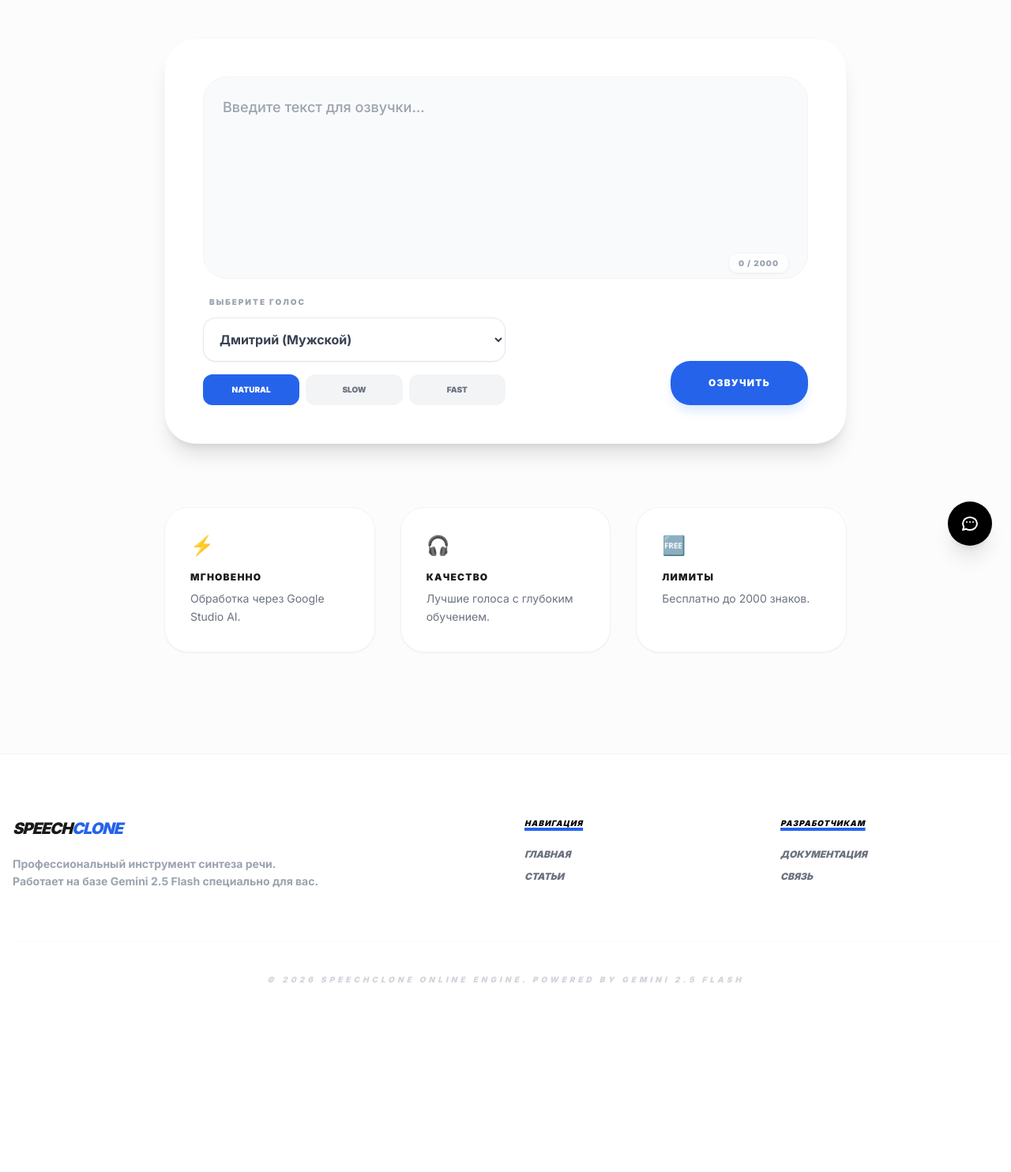
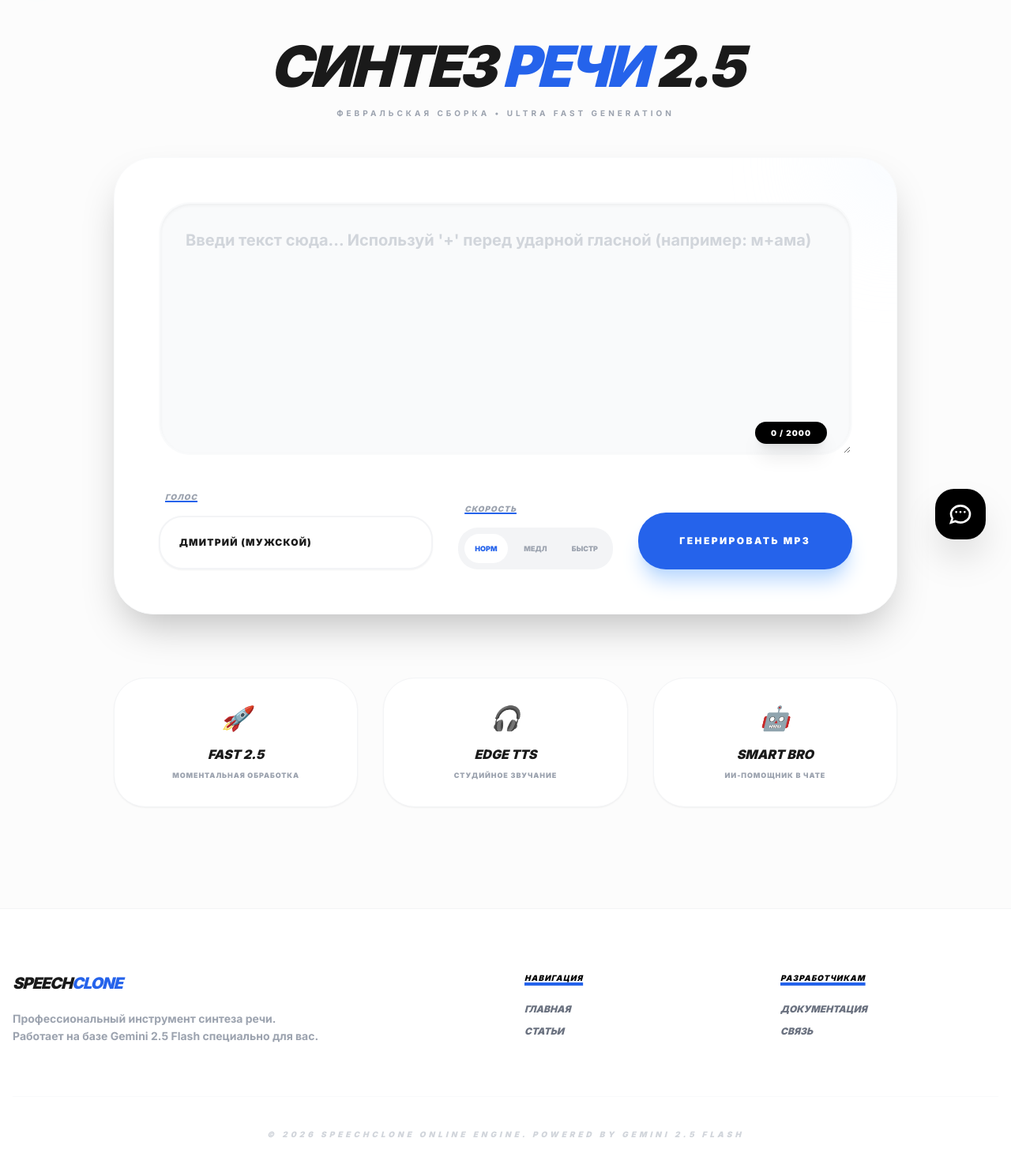
Before and after one commit to olvereal-cpu/speech-clone, a FastAPI app: page / in a window 1280 px wide. Shown: the part 85-1569 px from the top of the page at 79% size. Before the commit the page ends 1329 px from the top, so only its background shows below. Run offline with FastAPI, Linux system fonts and the light colour scheme; some libraries are stand-ins or nearby versions.

Commit message:
Update index.html

```diff
--- a/templates/index.html
+++ b/templates/index.html
@@ -1,184 +1,165 @@
 {% extends "base.html" %}
 
 {% block content %}
-<main class="max-w-4xl mx-auto px-4 py-12">
-    <!-- Блок генерации аудио -->
-    <section class="bg-white rounded-[40px] shadow-xl p-8 md:p-12 border border-gray-50 animate-fade-in">
-        <textarea id="textInput" maxlength="2000" class="w-full h-64 p-6 bg-gray-50 border border-gray-100 rounded-[30px] outline-none focus:ring-4 focus:ring-blue-100 text-lg resize-none transition-all font-medium" placeholder="Введите текст для озвучки..."></textarea>
+<main class="max-w-5xl mx-auto px-4 py-12 animate-fade-in">
+    <!-- ЗАГОЛОВОК -->
+    <div class="text-center mb-12">
+        <h1 class="text-5xl md:text-7xl font-black tracking-tighter mb-4 italic uppercase leading-none">Синтез <span class="text-blue-600">речи</span> 2.5</h1>
+        <p class="text-gray-400 font-bold text-[10px] uppercase tracking-[0.4em]">Февральская сборка • Ultra Fast Generation</p>
+    </div>
 
-        <div class="text-right pr-6 -mt-10 relative z-10">
-            <span id="charCount" class="text-[10px] font-black text-gray-400 bg-white/90 px-3 py-1.5 rounded-xl shadow-sm border border-gray-100 uppercase tracking-widest">0 / 2000</span>
+    <!-- ОСНОВНОЙ МОДУЛЬ -->
+    <section class="bg-white rounded-[50px] shadow-2xl p-8 md:p-14 border border-gray-50 relative overflow-hidden">
+        <div class="absolute top-0 right-0 w-40 h-40 bg-blue-50 rounded-full -mr-20 -mt-20 blur-3xl opacity-50"></div>
+
+        <div class="relative">
+            <textarea id="text" maxlength="2000"
+                class="w-full h-80 p-8 bg-gray-50 border-2 border-transparent rounded-[40px] outline-none focus:bg-white focus:border-blue-100 text-xl font-bold shadow-inner transition-all placeholder:text-gray-300"
+                placeholder="Введи текст сюда... Используй '+' перед ударной гласной (например: м+ама)"></textarea>
+            <div class="absolute bottom-6 right-8">
+                <span id="charCount" class="px-5 py-2 bg-black text-white rounded-2xl text-[10px] font-black uppercase tracking-widest shadow-xl">0 / 2000</span>
+            </div>
         </div>
 
-        <div class="mt-8 flex flex-col md:flex-row gap-6 items-end justify-between">
-            <div class="w-full md:w-1/2">
-                <label class="text-[10px] font-black text-gray-400 uppercase mb-3 block tracking-[0.2em] ml-2">Выберите голос</label>
-                <select id="voiceSelect" class="w-full p-4 bg-white border border-gray-200 rounded-2xl outline-none shadow-sm font-bold text-gray-700 cursor-pointer focus:border-blue-500 transition-all mb-4">
-                    <optgroup label="🇷🇺 Русский">
-                        <option value="ru-RU-DmitryNeural">Дмитрий (Мужской)</option>
-                        <option value="ru-RU-SvetlanaNeural">Светлана (Женский)</option>
-                        <option value="ru-RU-DariyaNeural">Дарья (Женский)</option>
-                        <option value="ru-RU-EkaterinaNeural">Екатерина (Женский)</option>
-                    </optgroup>
-                    <optgroup label="🇰🇿 Қазақша">
-                        <option value="kk-KZ-AigulNeural">Айгүл (Женский)</option>
-                        <option value="kk-KZ-DauletNeural">Дәулет (Мужской)</option>
-                    </optgroup>
-                    <optgroup label="🇺🇸 English">
-                        <option value="en-US-GuyNeural">Guy (Male)</option>
-                        <option value="en-US-JennyNeural">Jenny (Female)</option>
-                        <option value="en-US-AriaNeural">Aria (Female)</option>
-                    </optgroup>
-                    <optgroup label="🇺🇦 Українська">
-                        <option value="uk-UA-OstapNeural">Остап (Чоловічий)</option>
-                        <option value="uk-UA-PolinaNeural">Поліна (Жіночий)</option>
-                    </optgroup>
+        <!-- НАСТРОЙКИ ГОЛОСА -->
+        <div class="mt-10 grid grid-cols-1 md:grid-cols-12 gap-8 items-end">
+            <div class="md:col-span-5">
+                <label class="text-[10px] font-black text-gray-400 uppercase mb-4 block tracking-widest ml-2 italic underline decoration-blue-600 decoration-2">Голос</label>
+                <select id="voice" class="w-full p-6 bg-white border-2 border-gray-100 rounded-[30px] font-black text-xs uppercase tracking-widest outline-none focus:border-blue-600 appearance-none cursor-pointer transition-all shadow-sm">
+                    <option value="ru-RU-DmitryNeural">Дмитрий (Мужской)</option>
+                    <option value="ru-RU-SvetlanaNeural">Светлана (Женский)</option>
+                    <option value="ru-RU-YuryNeural">Юрий (Классика)</option>
+                    <option value="ru-RU-EkaterinaNeural">Екатерина (Нежный)</option>
+                    <option value="kk-KZ-DauletNeural">Даулет (KZ)</option>
                 </select>
+            </div>
 
-                <div class="grid grid-cols-3 gap-2">
-                    <label class="cursor-pointer">
-                        <input type="radio" name="mode" value="natural" class="peer hidden" checked>
-                        <div class="peer-checked:bg-blue-600 peer-checked:text-white bg-gray-100 text-gray-500 py-3 rounded-xl text-center text-[10px] font-black uppercase transition-all">Natural</div>
-                    </label>
-                    <label class="cursor-pointer">
-                        <input type="radio" name="mode" value="slow" class="peer hidden">
-                        <div class="peer-checked:bg-blue-600 peer-checked:text-white bg-gray-100 text-gray-500 py-3 rounded-xl text-center text-[10px] font-black uppercase transition-all">Slow</div>
-                    </label>
-                    <label class="cursor-pointer">
-                        <input type="radio" name="mode" value="fast" class="peer hidden">
-                        <div class="peer-checked:bg-blue-600 peer-checked:text-white bg-gray-100 text-gray-500 py-3 rounded-xl text-center text-[10px] font-black uppercase transition-all">Fast</div>
-                    </label>
+            <div class="md:col-span-3">
+                <label class="text-[10px] font-black text-gray-400 uppercase mb-4 block tracking-widest ml-2 italic underline decoration-blue-600 decoration-2">Скорость</label>
+                <div class="flex gap-2 p-2 bg-gray-100 rounded-[25px]">
+                    <label class="flex-1 cursor-pointer"><input type="radio" name="mode" value="natural" class="peer hidden" checked><div class="peer-checked:bg-white peer-checked:text-blue-600 py-3 rounded-[20px] text-center text-[9px] font-black uppercase transition-all text-gray-400">Норм</div></label>
+                    <label class="flex-1 cursor-pointer"><input type="radio" name="mode" value="slow" class="peer hidden"><div class="peer-checked:bg-white peer-checked:text-blue-600 py-3 rounded-[20px] text-center text-[9px] font-black uppercase transition-all text-gray-400">Медл</div></label>
+                    <label class="flex-1 cursor-pointer"><input type="radio" name="mode" value="fast" class="peer hidden"><div class="peer-checked:bg-white peer-checked:text-blue-600 py-3 rounded-[20px] text-center text-[9px] font-black uppercase transition-all text-gray-400">Быстр</div></label>
                 </div>
             </div>
 
-            <button id="mainBtn" onclick="generateAudio()" class="w-full md:w-auto px-12 py-5 bg-blue-600 text-white rounded-[25px] font-black uppercase text-xs tracking-widest hover:bg-black transition-all shadow-lg shadow-blue-100">Озвучить</button>
+            <div class="md:col-span-4">
+                <button id="mainBtn" onclick="generateAudio()" class="w-full py-7 bg-blue-600 text-white rounded-[35px] font-black uppercase text-xs tracking-[0.2em] hover:bg-black transition-all active:scale-95 shadow-xl shadow-blue-200 hover:shadow-none">
+                    Генерировать MP3
+                </button>
+            </div>
         </div>
 
-        <div id="resultSection" class="hidden mt-10 p-6 bg-blue-50 rounded-[30px] border border-blue-100 animate-fade-in text-center">
-            <audio id="audioPlayer" controls class="w-full mb-4"></audio>
-            <a id="downloadBtn" href="#" download class="inline-block px-8 py-4 bg-black text-white rounded-2xl font-black uppercase text-[10px] tracking-widest hover:bg-blue-600 transition-all">Скачать MP3</a>
+        <!-- РЕЗУЛЬТАТ -->
+        <div id="resultSection" class="hidden mt-12 p-8 bg-blue-50 rounded-[45px] border-2 border-blue-100 animate-fade-in">
+            <div class="flex flex-col md:flex-row items-center gap-8">
+                <audio id="audioPlayer" controls class="flex-1 w-full"></audio>
+                <a id="downloadBtn" href="#" download class="px-10 py-5 bg-black text-white rounded-2xl font-black uppercase text-[10px] tracking-widest hover:bg-blue-600 transition-all shadow-xl">Скачать файл</a>
+            </div>
         </div>
     </section>
 
-    <!-- Инфо-секция -->
-    <section class="mt-20 grid md:grid-cols-3 gap-8">
-        <div class="bg-white p-8 rounded-[30px] border border-gray-100 shadow-sm">
-            <div class="text-blue-600 mb-4 text-2xl">⚡️</div>
-            <h3 class="font-black uppercase text-xs tracking-widest mb-2">Мгновенно</h3>
-            <p class="text-gray-500 text-sm leading-relaxed">Обработка через Google Studio AI.</p>
+    <!-- ПРЕИМУЩЕСТВА -->
+    <div class="mt-20 grid grid-cols-1 md:grid-cols-3 gap-8 text-center italic font-black uppercase">
+        <div class="p-8 bg-white border border-gray-100 rounded-[40px] shadow-sm hover:border-blue-200 transition-all">
+            <div class="text-3xl mb-4 text-blue-600">🚀</div>
+            <h3 class="mb-2">Fast 2.5</h3>
+            <p class="text-[9px] text-gray-400 tracking-widest not-italic">Моментальная обработка</p>
         </div>
-        <div class="bg-white p-8 rounded-[30px] border border-gray-100 shadow-sm">
-            <div class="text-blue-600 mb-4 text-2xl">🎧</div>
-            <h3 class="font-black uppercase text-xs tracking-widest mb-2">Качество</h3>
-            <p class="text-gray-500 text-sm leading-relaxed">Лучшие голоса с глубоким обучением.</p>
+        <div class="p-8 bg-white border border-gray-100 rounded-[40px] shadow-sm hover:border-blue-200 transition-all">
+            <div class="text-3xl mb-4 text-blue-600">🎧</div>
+            <h3 class="mb-2">Edge TTS</h3>
+            <p class="text-[9px] text-gray-400 tracking-widest not-italic">Студийное звучание</p>
         </div>
-        <div class="bg-white p-8 rounded-[30px] border border-gray-100 shadow-sm">
-            <div class="text-blue-600 mb-4 text-2xl">🆓</div>
-            <h3 class="font-black uppercase text-xs tracking-widest mb-2">Лимиты</h3>
-            <p class="text-gray-500 text-sm leading-relaxed">Бесплатно до 2000 знаков.</p>
+        <div class="p-8 bg-white border border-gray-100 rounded-[40px] shadow-sm hover:border-blue-200 transition-all">
+            <div class="text-3xl mb-4 text-blue-600">🤖</div>
+            <h3 class="mb-2">Smart Bro</h3>
+            <p class="text-[9px] text-gray-400 tracking-widest not-italic">ИИ-помощник в чате</p>
         </div>
-    </section>
+    </div>
 </main>
 
-<!-- Чат-виджет ИИ -->
-<div id="chat-widget" class="fixed bottom-6 right-6 z-50 flex flex-col items-end">
-    <div id="chat-window" class="hidden w-80 h-96 bg-white rounded-[30px] shadow-2xl border border-gray-100 mb-4 flex flex-col overflow-hidden animate-fade-in">
-        <div class="bg-blue-600 p-4 text-white font-black text-[10px] uppercase tracking-widest flex justify-between">
-            <span>AI Assistant (Gemini)</span>
-            <button onclick="toggleChat()">×</button>
+<!-- ВИДЖЕТ ЧАТА С GEMINI 2.5 -->
+<div id="chat-widget" class="fixed bottom-8 right-8 z-[200]">
+    <div id="chat-window" class="hidden w-80 md:w-96 h-[500px] bg-white rounded-[40px] shadow-2xl border border-gray-100 mb-6 flex flex-col overflow-hidden animate-fade-in">
+        <div class="bg-blue-600 p-6 text-white flex justify-between items-center italic font-black">
+            <span class="text-[10px] uppercase tracking-widest">Спич-Бро 2.5 Flash</span>
+            <button onclick="toggleChat()" class="text-2xl hover:rotate-90 transition-transform">&times;</button>
         </div>
-        <div id="chat-messages" class="flex-1 p-4 overflow-y-auto text-[11px] space-y-4 bg-gray-50"></div>
-        <div class="p-4 border-t border-gray-100 flex gap-2">
-            <input id="chat-input" type="text" class="flex-1 bg-gray-100 border-none rounded-xl px-3 py-2 text-[10px] outline-none" placeholder="Спросите ассистента...">
-            <button onclick="handleChat()" class="bg-blue-600 text-white p-2 rounded-xl">></button>
+        <div id="chat-messages" class="flex-1 p-6 overflow-y-auto text-[11px] space-y-4 bg-gray-50 font-bold uppercase tracking-tighter">
+            <div class="flex justify-start"><div class="bg-white p-3 rounded-2xl shadow-sm text-gray-700">Йо! Я Спич-Бро на версии 2.5. Что озвучим? 🎤</div></div>
+        </div>
+        <div class="p-4 bg-white border-t border-gray-100 flex gap-2">
+            <input id="chat-input" type="text" class="flex-1 bg-gray-50 rounded-2xl px-4 py-2 text-[10px] outline-none font-bold italic uppercase" placeholder="Задай вопрос...">
+            <button onclick="handleChat()" class="bg-black text-white w-10 h-10 rounded-xl flex items-center justify-center hover:bg-blue-600 transition-all shadow-lg">
+                <svg class="w-4 h-4" fill="none" stroke="currentColor" viewBox="0 0 24 24"><path stroke-linecap="round" stroke-linejoin="round" stroke-width="2.5" d="M14 5l7 7-7 7M5 12h14"></path></svg>
+            </button>
         </div>
     </div>
-    <button onclick="toggleChat()" class="bg-black text-white w-14 h-14 rounded-full shadow-xl flex items-center justify-center hover:scale-110 transition-all">
-        <svg class="w-6 h-6" fill="none" stroke="currentColor" viewBox="0 0 24 24"><path stroke-linecap="round" stroke-linejoin="round" stroke-width="2" d="M8 10h.01M12 10h.01M16 10h.01M21 12c0 4.418-4.03 8-9 8a9.863 9.863 0 01-4.827-1.24L3 20l1.326-3.945A7.821 7.821 0 013 12c0-4.418 4.03-8 9-8s9 3.582 9 8z"></path></svg>
+    <button onclick="toggleChat()" class="bg-black text-white w-16 h-16 rounded-[24px] shadow-2xl flex items-center justify-center hover:scale-110 transition-all hover:bg-blue-600 group">
+        <svg class="w-8 h-8 group-hover:rotate-12 transition-transform" fill="none" stroke="currentColor" viewBox="0 0 24 24"><path d="M8 10h.01M12 10h.01M16 10h.01M21 12c0 4.418-4.03 8-9 8a9.863 9.863 0 01-4.827-1.24L3 20l1.326-3.945A7.821 7.821 0 013 12c0-4.418 4.03-8 9-8s9 3.582 9 8z" stroke-width="2" stroke-linecap="round"></path></svg>
     </button>
 </div>
 
 <script>
-// --- ЛОГИКА ТЕКСТА ---
-const textInput = document.getElementById('textInput');
-const charCount = document.getElementById('charCount');
-
+const textInput = document.getElementById('text');
 textInput.addEventListener('input', () => {
-    charCount.innerText = `${textInput.value.length} / 2000`;
+    document.getElementById('charCount').innerText = `${textInput.value.length} / 2000`;
 });
 
-// --- ГЕНЕРАЦИЯ АУДИО ---
+function toggleChat() { document.getElementById('chat-window').classList.toggle('hidden'); }
+
 async function generateAudio() {
+    const text = textInput.value.trim();
+    if (!text) return;
+    const voice = document.getElementById('voice').value;
+    const mode = document.querySelector('input[name="mode"]:checked').value;
     const btn = document.getElementById('mainBtn');
-    const text = textInput.value.trim();
-    const voice = document.getElementById('voiceSelect').value;
-    const mode = document.querySelector('input[name="mode"]:checked').value;
-
-    if (!text) {
-        alert("Пожалуйста, введите текст");
-        return;
-    }
 
     btn.disabled = true;
-    btn.innerText = "Генерируем...";
+    btn.innerText = "ГОТОВЛЮ...";
 
     try {
-        const response = await fetch('/generate', {
+        const response = await fetch('/api/generate', {
             method: 'POST',
-            headers: { 'Content-Type': 'application/json' },
-            body: JSON.stringify({ text, voice, mode })
+            headers: {'Content-Type': 'application/json'},
+            body: JSON.stringify({text, voice, mode})
         });
-
         const data = await response.json();
-
-        if (response.ok && data.audio_url) {
-            const player = document.getElementById('audioPlayer');
-            player.src = data.audio_url;
+        if (data.audio_url) {
+            document.getElementById('audioPlayer').src = data.audio_url;
             document.getElementById('downloadBtn').href = data.audio_url;
             document.getElementById('resultSection').classList.remove('hidden');
-            player.play();
-        } else {
-            alert("Ошибка Google Studio: " + (data.detail || "Проверьте API ключ в main.py"));
+            document.getElementById('audioPlayer').play();
         }
-    } catch (err) {
-        console.error(err);
-        alert("Ошибка соединения с сервером");
-    } finally {
-        btn.disabled = false;
-        btn.innerText = "Озвучить";
-    }
-}
-
-// --- ЛОГИКА ЧАТА (GEMINI) ---
-function toggleChat() {
-    document.getElementById('chat-window').classList.toggle('hidden');
+    } catch(e) { console.error(e); }
+    finally { btn.disabled = false; btn.innerText = "ГЕНЕРИРОВАТЬ MP3"; }
 }
 
 async function handleChat() {
     const input = document.getElementById('chat-input');
+    const msg = input.value.trim();
+    if (!msg) return;
     const container = document.getElementById('chat-messages');
-    const msg = input.value.trim();
-
-    if (!msg) return;
-
-    // Сообщение пользователя
-    container.innerHTML += `<div class="bg-blue-100 p-3 rounded-2xl ml-8 text-blue-900 font-medium">${msg}</div>`;
+    container.innerHTML += `<div class="flex justify-end"><div class="bg-blue-600 text-white p-3 rounded-2xl rounded-tr-none shadow-md">${msg}</div></div>`;
     input.value = '';
 
     try {
-        const res = await fetch('/chat', {
+        const res = await fetch('/api/chat', {
             method: 'POST',
-            headers: { 'Content-Type': 'application/json' },
-            body: JSON.stringify({ message: msg })
+            headers: {'Content-Type': 'application/json'},
+            body: JSON.stringify({message: msg})
         });
         const data = await res.json();
+        container.innerHTML += `<div class="flex justify-start"><div class="bg-white p-3 rounded-2xl shadow-sm text-gray-700 relative border border-gray-100">${data.reply}<button onclick="copyToVoice('${data.reply}')" class="block text-[8px] text-blue-600 mt-2 underline font-black uppercase">Озвучить это</button></div></div>`;
+        container.scrollTop = container.scrollHeight;
+    } catch(e) {}
+}
 
-        // Ответ ИИ
-        container.innerHTML += `<div class="bg-white p-3 rounded-2xl mr-8 shadow-sm border border-gray-100 text-gray-700">${data.response}</div>`;
-        container.scrollTop = container.scrollHeight;
-    } catch (e) {
-        container.innerHTML += `<div class="text-red-500 text-[9px] text-center">Ошибка Gemini API</div>`;
-    }
+function copyToVoice(t) {
+    textInput.value = t;
+    textInput.dispatchEvent(new Event('input'));
+    window.scrollTo({top: 0, behavior: 'smooth'});
 }
 </script>
 {% endblock %}
```
